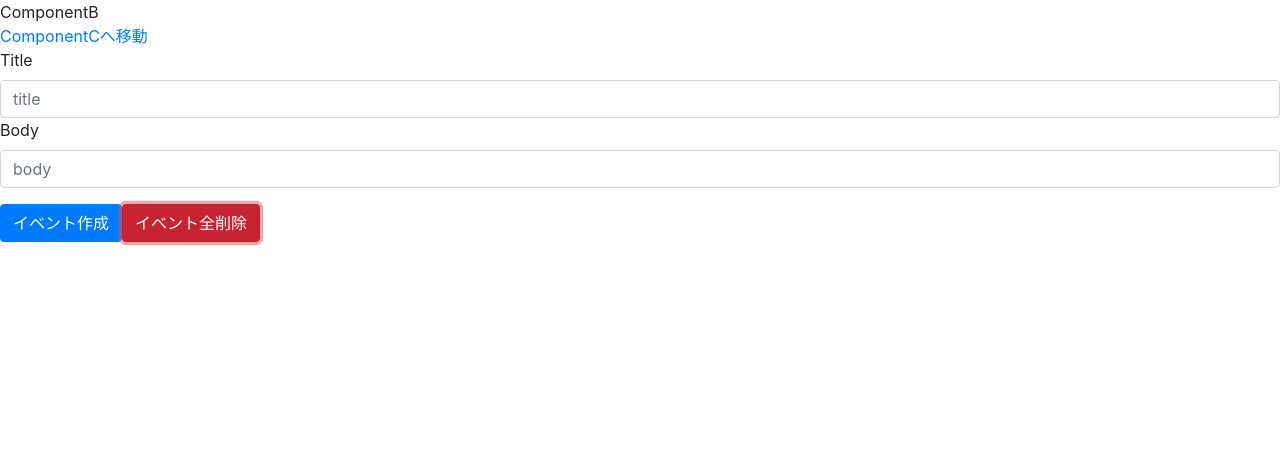
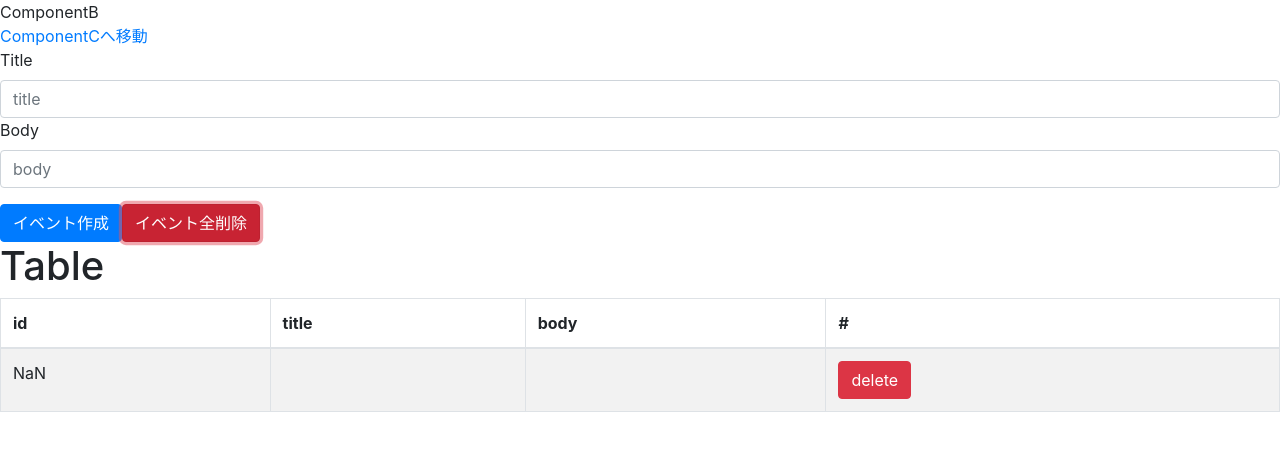
Before and after one commit to SatakeYusuke19920527/takumi-nishimura-app, a React (Create React App) app: page /componentb in a window 1280 px wide. Both pictures are taken after a click on the button "イベント全削除". Shown: the top 450 px of the page. Built offline with nearby package versions, Linux system fonts and the light colour scheme.

Commit message:
途中コミット

```diff
--- a/src/components/ComponentB.js
+++ b/src/components/ComponentB.js
@@ -15,7 +15,7 @@ const ComponentB = () => {
           dipatch({
             type: ADD_EVENT,
             title,
-            body
+            body,
           });
           setTitle('');
           setBody('');
@@ -51,6 +51,30 @@ const ComponentB = () => {
 
               </Button>
             </Form>
+
+            <h1>Table</h1>
+            <Table striped bordered hover>
+              <thead>
+                <th>id</th>
+                <th>title</th>
+                <th>body</th>
+                <th>#</th>
+              </thead>
+              <tbody>
+                {state.map((data, index) => {
+                  return(
+                    <tr key={index}>
+                      <td>{data.id}</td>
+                      <td>{data.title}</td>
+                      <td>{data.body}</td>
+                      <td>
+                        <Button variant="danger">delete</Button>
+                      </td>
+                    </tr>
+                  )
+                })}
+              </tbody>
+            </Table>
           </div>
         )
 }
--- a/src/reducers/index.js
+++ b/src/reducers/index.js
@@ -1,6 +1,6 @@
 import { INCREMENT, DECREMENT, RESET, ADD_EVENT } from '../actions/index';
 
-const reducer = (state , action) => {
+const reducer = (state = [], action) => {
     switch (action.type) {
         case INCREMENT:
             return { ...state, count: state.count + 1 };
@@ -14,7 +14,10 @@ const reducer = (state , action) => {
             return { ...state, count: state.count % 3 }; */
         case ADD_EVENT:
             const event = { title: action.title, body: action.body }
+            console.log(state.length, 'debug')
+            console.log(state.langth + 1, 'debug.state')
             const id = state.langth + 1
+            console.log(id, 'debug2')
             return [ ...state, {id, ...event } ];
             default:
                 return state;
```
